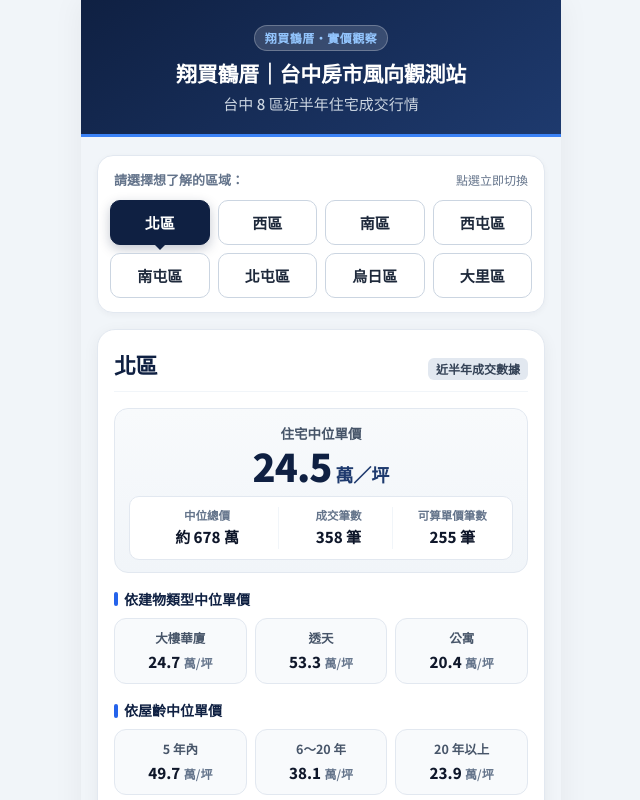
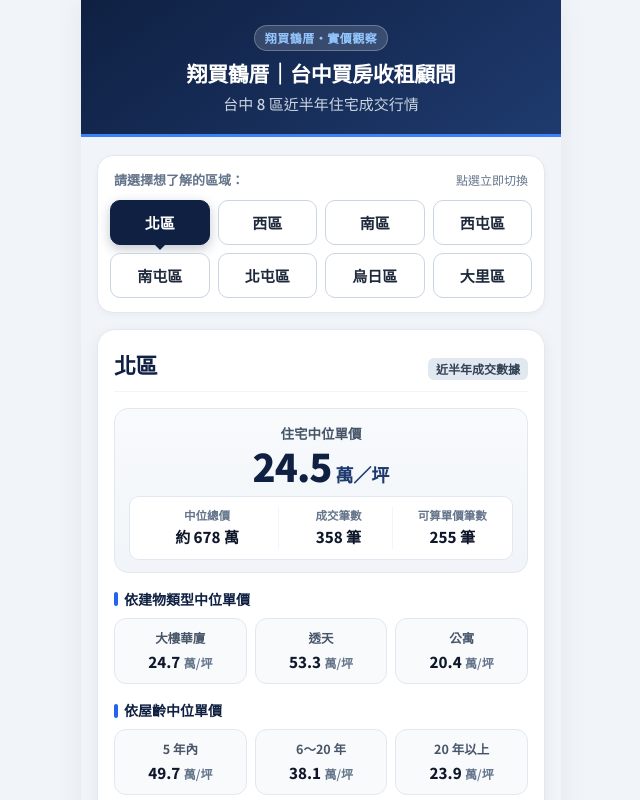
Before and after one commit to alex15ander/taichung-house, a plain HTML site: page index.html in a window 1280 px wide. Shown: the top 800 px of the page, without its empty margins (319-959 px from the left). Drawn offline with Linux system fonts and the light colour scheme; no server answers.

Commit message:
品牌改名：台中買房收租顧問

```diff
--- a/index.html
+++ b/index.html
@@ -3,7 +3,7 @@
 <head>
   <meta charset="UTF-8">
   <meta name="viewport" content="width=device-width, initial-scale=1.0, maximum-scale=1.0, user-scalable=no">
-  <title>翔買鶴厝｜台中房市風向觀測站 - 台中 8 區近半年住宅成交行情</title>
+  <title>翔買鶴厝｜台中買房收租顧問 - 台中 8 區近半年住宅成交行情</title>
   <meta name="description" content="想在台中買房？30秒看懂台中 8 區近半年住宅實價登錄中位單價、中位總價與成交行情。">
   <link rel="preconnect" href="https://fonts.googleapis.com">
   <link rel="preconnect" href="https://fonts.gstatic.com" crossorigin>
@@ -614,7 +614,7 @@
   <!-- Header -->
   <header>
     <div class="brand-badge">翔買鶴厝・實價觀察</div>
-    <h1 class="site-title">翔買鶴厝｜台中房市風向觀測站</h1>
+    <h1 class="site-title">翔買鶴厝｜台中買房收租顧問</h1>
     <p class="site-subtitle">台中 8 區近半年住宅成交行情</p>
   </header>
 
```
